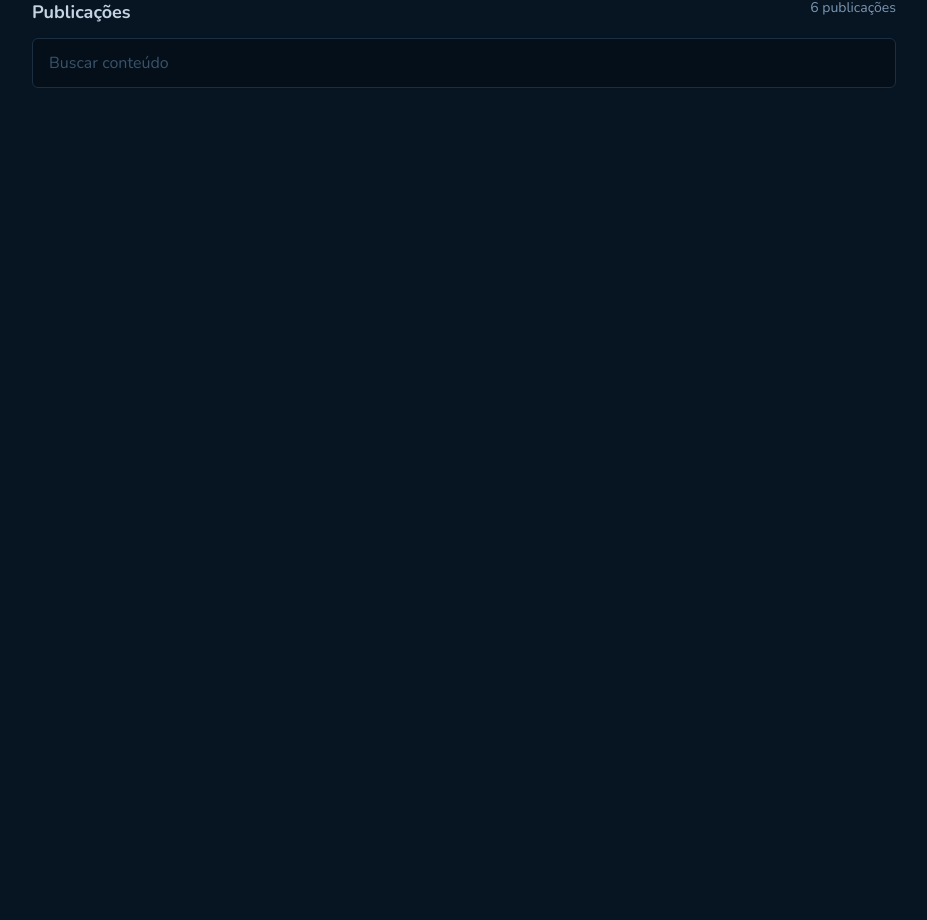
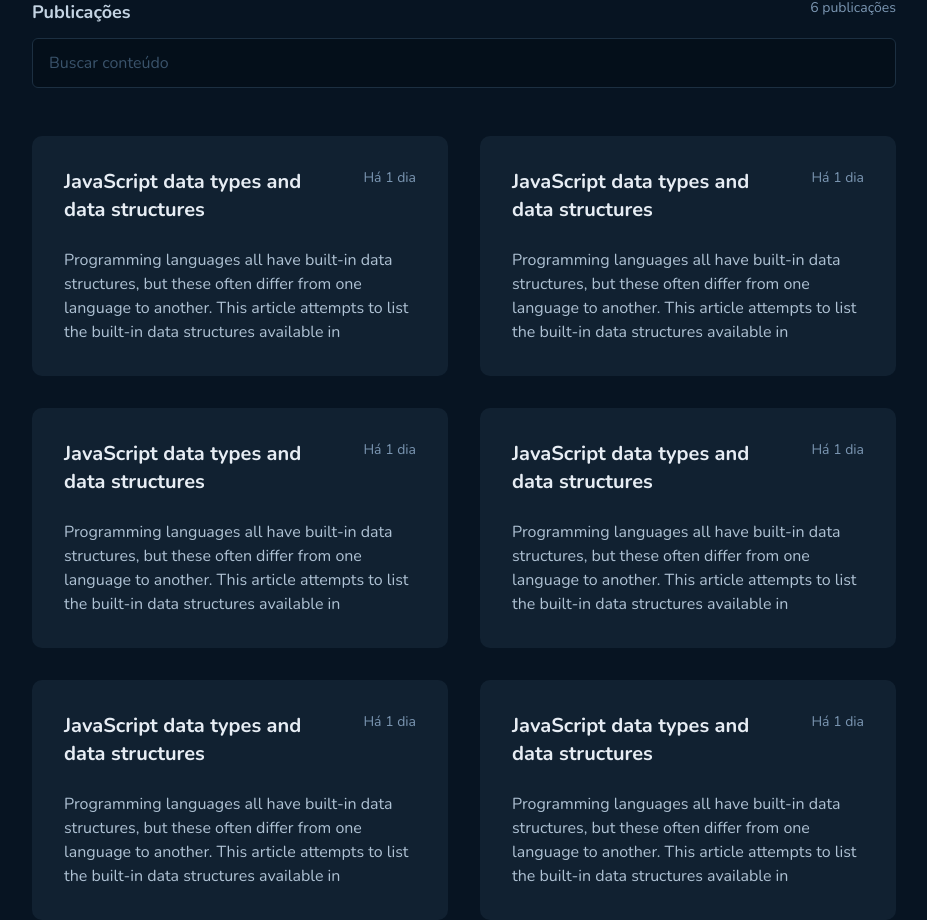
Before and after one commit to leandrotune/github-blog, a React (Vite) app: page / in a window 1280 px wide. Shown: the part 495-1415 px from the top of the page, without its empty margins (176-1103 px from the left). Before the commit the page ends 1009 px from the top, so only its background shows below. Built offline with nearby package versions, Linux system fonts and the light colour scheme.

Commit message:
Componente: CardPost - concluído

```diff
--- /dev/null
+++ b/src/components/CardPost/index.tsx
@@ -0,0 +1,18 @@
+export function CardPost() {
+  return (
+    <div className="max-w-[416px] bg-base-post rounded-[10px] p-8 ">
+      <div className="flex justify-between">
+        <h1 className="w-[283px] text-base-title font-bold text-xl ">
+          JavaScript data types and data structures
+        </h1>
+        <span className="text-base-span text-sm">Há 1 dia</span>
+      </div>
+
+      <p className="text-base text-base-text mt-6">
+        Programming languages all have built-in data structures, but these often
+        differ from one language to another. This article attempts to list the
+        built-in data structures available in{' '}
+      </p>
+    </div>
+  )
+}
--- a/src/components/Search/index.tsx
+++ b/src/components/Search/index.tsx
@@ -2,13 +2,13 @@ export function Search() {
   return (
     <div className="mx-auto w-full flex flex-col ">
       <div className="flex justify-between">
-        <strong className="text-base-subtitle font-bold text-lg ">
+        <strong className="text-base-subtitle font-bold mb-3 text-lg ">
           Publicações
         </strong>
         <span className="text-base-span text-sm">6 publicações</span>
       </div>
       <input
-        className="bg-base-input text-base-text placeholder:text-base-label mt-3 border border-base-border rounded-md p-3 px-4 flex flex-1 gap-2"
+        className="bg-base-input text-base-text placeholder:text-base-label  border border-base-border rounded-md p-3 px-4 flex flex-1 gap-2"
         type="search"
         placeholder="Buscar conteúdo"
       />
--- a/src/pages/Home/index.tsx
+++ b/src/pages/Home/index.tsx
@@ -1,3 +1,4 @@
+import { CardPost } from '../../components/CardPost'
 import { Profile } from '../../components/Profile'
 import { Search } from '../../components/Search'
 
@@ -7,6 +8,14 @@ export function Home() {
       <Profile />
       <main className="max-w-[54rem] mt-[4.5rem] mx-auto">
         <Search />
+        <ul className="mb-[234px] mt-12 grid grid-cols-2 gap-8">
+          <CardPost />
+          <CardPost />
+          <CardPost />
+          <CardPost />
+          <CardPost />
+          <CardPost />
+        </ul>
       </main>
     </div>
   )
```
